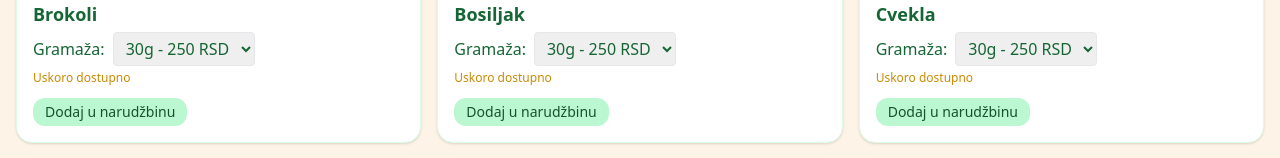
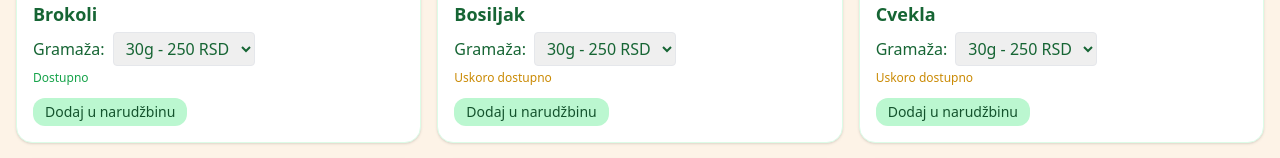
Before and after one commit to VladaMaja/stellaapk, a React (Create React App) app: page / in a window 1280 px wide. Shown: the part 511-669 px from the top of the page. Built offline with nearby package versions, Linux system fonts and the light colour scheme.

Commit message:
Update App.js

```diff
--- a/src/App.js
+++ b/src/App.js
@@ -11,7 +11,7 @@ export default function App() {
 
   // Sve biljke "Uskoro dostupno" (možeš kasnije promeniti po potrebi)
   const proizvodi = [
-    { ime: 'Brokoli', status: 'Uskoro dostupno', slika: 'brokoli.jpg' },
+    { ime: 'Brokoli', status: 'Dostupno', slika: 'brokoli.jpg' },
     { ime: 'Bosiljak', status: 'Uskoro dostupno', slika: 'bosiljak.jpg' },
     { ime: 'Cvekla', status: 'Uskoro dostupno', slika: 'cvekla.jpg' },
     { ime: 'Kineska rotkvica', status: 'Uskoro dostupno', slika: 'kineska rotkvica.jpg' },
```
